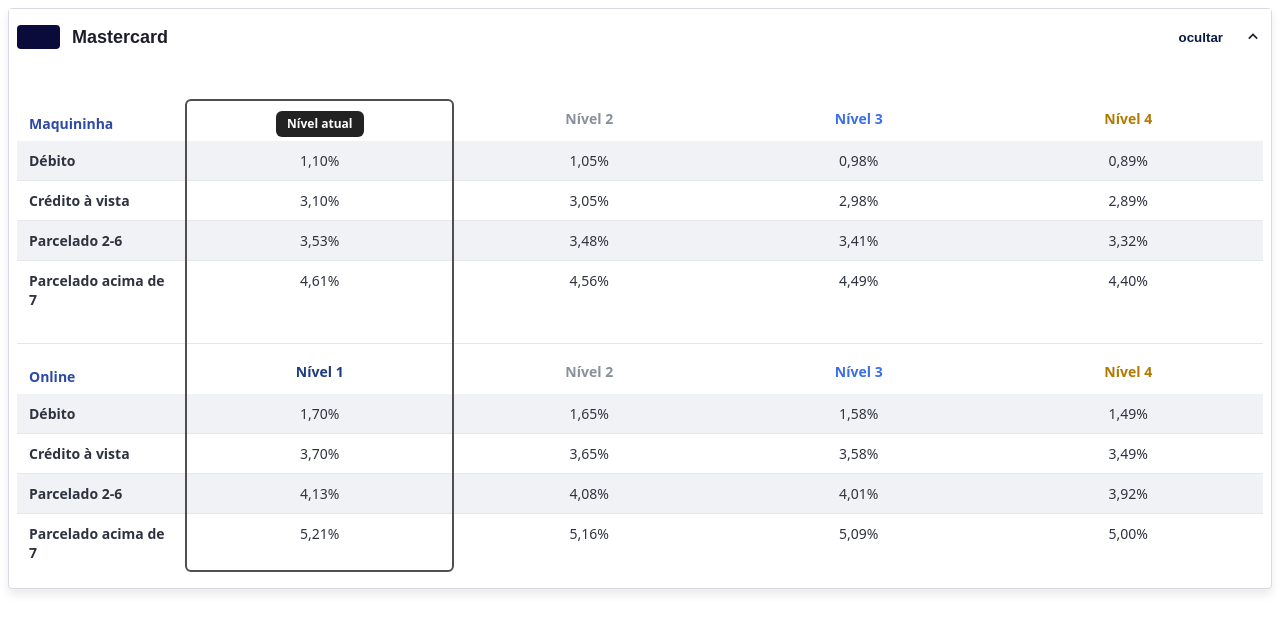
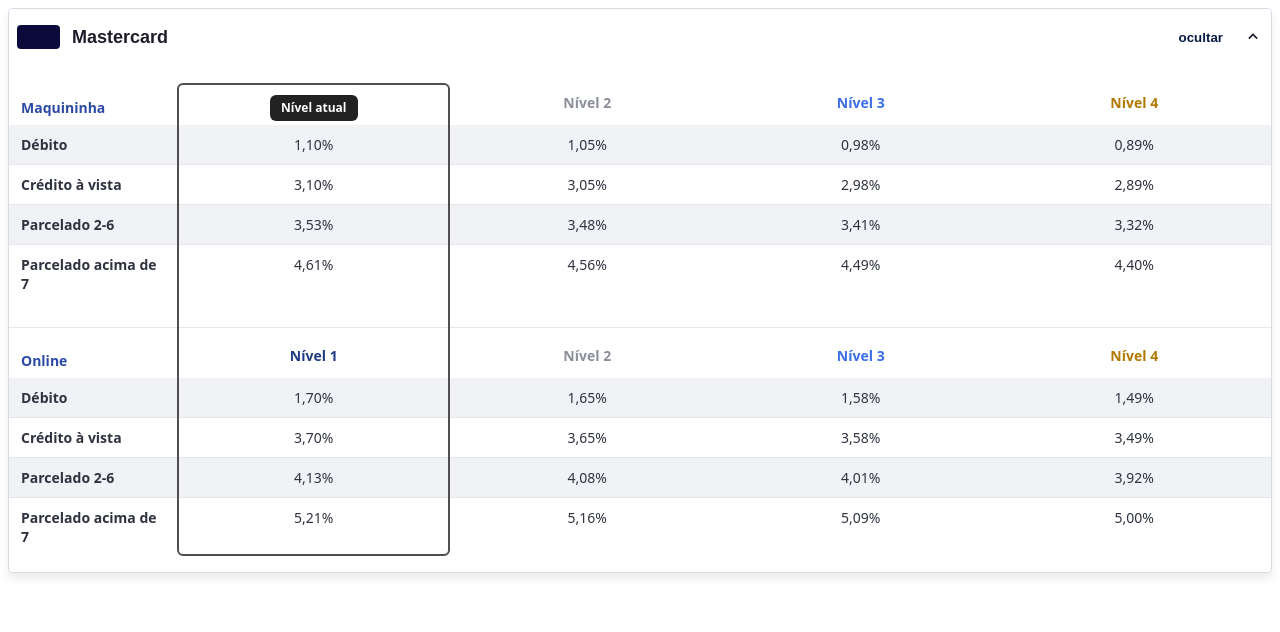
Before and after one commit to eng-ericksantos/eas-design-system, an Angular app: page /home in a window 1280 px wide. Shown: the top 632 px of the page. Built offline with nearby package versions, Linux system fonts and the light colour scheme.

Commit message:
ajustes lateral da tabela

```diff
--- a/src/app/components/bandeiras-tabela/bandeiras-tabela.component.html
+++ b/src/app/components/bandeiras-tabela/bandeiras-tabela.component.html
@@ -17,7 +17,7 @@
       [style.height.px]="overlay.height"
     ></div>
 
-    <!-- TAG “Nível atual” (sempre DENTRO do contorno e ACIMA do header) -->
+    <!-- TAG “Nível atual” (sempre DENTRO e ACIMA do header) -->
     <div
       #tagRef
       class="current-tag"
--- a/src/app/components/bandeiras-tabela/bandeiras-tabela.component.scss
+++ b/src/app/components/bandeiras-tabela/bandeiras-tabela.component.scss
@@ -5,10 +5,13 @@
   --zebra: #f0f2f5;
   --current-border: #4f4f4f;
   --title-blue: #2c4aa5;
+
+  /* novo: gutter horizontal único usado por todo o conteúdo */
+  --gutter: 8px;
+
   font-family: system-ui, -apple-system, Segoe UI, Roboto, Arial, sans-serif;
 }
 
-/* modo embutido */
 :host.embedded {
   width: 100%;
   box-sizing: border-box;
@@ -27,7 +30,7 @@
   padding: 0;
   box-sizing: border-box;
   overflow-x: hidden;
-  /* 👉 impede estourar nas laterais */
+  /* não estoura laterais */
   overflow-y: visible;
 }
 
@@ -36,15 +39,16 @@
   display: flex;
   flex-direction: column;
   align-items: stretch;
-  padding: 0 !important;
   margin: 0 !important;
   max-width: 100%;
   overflow: visible;
   /* sem scroll interno */
   -webkit-overflow-scrolling: touch;
+  box-sizing: border-box;
 
-  /* headroom é aplicado aqui pelo TS (altura da TAG + gaps) */
+  /* headroom para a TAG + GUTTER HORIZONTAL AQUI ✅ */
   padding-top: var(--headroom, 0px);
+  padding-inline: var(--gutter);
 }
 
 .grid {
@@ -57,7 +61,7 @@
   box-sizing: border-box;
 }
 
-/* Alinhar títulos e níveis na MESMA LINHA */
+/* Alinhamento em linha dos headers */
 .header-row {
   margin-bottom: 2px;
   align-items: center;
@@ -108,7 +112,7 @@
 
 .row-zebra .left-col,
 .row-zebra .cell {
-  background: var(--zebra);
+  background: #f0f2f5;
 }
 
 .group .grid:not(:last-child) .cell,
@@ -127,7 +131,7 @@
   position: absolute;
   top: 0;
   /* definido no TS */
-  border: 2px solid var(--current-border);
+  border: 2px solid #4f4f4f;
   border-radius: 6px;
   background: transparent;
   box-sizing: border-box;
@@ -159,10 +163,9 @@
   &::after {
     content: none;
   }
-
-  /* sem seta */
 }
 
+/* cores dos níveis */
 .level-1 {
   color: #1f3b82;
 }
@@ -179,7 +182,7 @@
   color: #b17900;
 }
 
-/* responsivo */
+/* Responsivo */
 :host {
   --left-col: 168px;
   --min-level: 92px;
--- a/src/app/components/bandeiras-tabela/bandeiras-tabela.component.ts
+++ b/src/app/components/bandeiras-tabela/bandeiras-tabela.component.ts
@@ -82,12 +82,12 @@
   tagHeadroom = 26;
 
   private readonly MIN_HEADROOM = 22;  // topo compacto
-  private readonly BORDER = 2;         // borda do contorno
-  private readonly INSET = 10;        // respiro interno da TAG (⬆ levemente maior p/ não “encostar”)
-  private readonly GAP = 6;         // distância entre base da TAG e o header
+  private readonly BORDER = 2;         // largura da borda do contorno
+  private readonly INSET = 10;        // respiro interno da TAG
+  private readonly GAP = 6;         // distância entre a base da TAG e o header
+  private readonly SAFETY = 4;         // folga extra p/ evitar encostar no texto
 
   ngAfterViewInit(): void {
-    // pequena espera para layout estabilizar
     setTimeout(() => this.reflowOverlay());
   }
 
@@ -101,7 +101,7 @@
   @HostListener('window:resize') onResize() { this.reflowOverlay(); }
   @HostListener('window:orientationchange') onOrient() { this.reflowOverlay(); }
 
-  /** Calcula contorno e TAG garantindo que NUNCA ultrapassem o container */
+  /** Calcula contorno e TAG com clamps nas laterais/topo (evita vazamentos) */
   reflowOverlay() {
     const heads = this.levelHeads?.toArray();
     const rows = this.headerRows?.toArray();
@@ -110,46 +110,48 @@
     const container = this.scrollArea.nativeElement;
     const cRect = container.getBoundingClientRect();
 
-    // 1) Coluna atual (baseada no header "Nível X")
+    // coluna atual a partir do header “Nível X”
     const hRect = heads[this.nivelAtual].nativeElement.getBoundingClientRect();
 
-    // posição horizontal relativa ao container (considerando scrollLeft)
+    // posição horizontal relativa ao container (considera scrollLeft)
     let left = hRect.left - cRect.left + container.scrollLeft;
     let width = hRect.width;
 
-    // CLAMP nas laterais do container → nunca estoura
+    // CLAMP nas laterais do container (nunca estoura o card)
     left = Math.max(0, Math.min(left, container.clientWidth - width));
     width = Math.min(width, container.clientWidth - left);
 
-    // 2) Contorno: topo colado acima do header com headroom calculado
+    // topo do primeiro header relativo ao container
     const firstHeaderRect = rows[0].nativeElement.getBoundingClientRect();
     const headerTop = firstHeaderRect.top - cRect.top;
 
-    // mede a TAG para headroom exato (suporta 1 ou 2 linhas)
+    // mede a TAG (suporta quebra em 2 linhas)
     const tagH = this.tagRef?.nativeElement?.offsetHeight || 24;
-    const neededHead = Math.ceil(tagH + this.GAP + this.BORDER + this.INSET);
+
+    // headroom necessário → tag acima do header + borda + inset + folga
+    const neededHead = Math.ceil(tagH + this.GAP + this.BORDER + this.INSET + this.SAFETY);
     this.tagHeadroom = Math.max(this.MIN_HEADROOM, neededHead);
 
+    // contorno: começa “colado” ao início do bloco (acima do header)
     const top = Math.max(0, Math.round(headerTop - this.tagHeadroom));
 
-    // base do contorno = fim da última linha do último grupo
+    // base do contorno: fim da última linha do último grupo
     const lastRow = this.tableRoot.nativeElement
       .querySelector('.group:last-of-type .grid:last-of-type') as HTMLElement | null;
     const lastBottom = lastRow
       ? lastRow.getBoundingClientRect().bottom - cRect.top
       : container.scrollHeight;
-
     const height = Math.max(0, Math.round(lastBottom - top));
 
-    // 3) TAG: sempre DENTRO da largura útil do contorno
+    // largura útil dentro do contorno (limite da TAG)
     const innerW = Math.max(0, width - 2 * (this.BORDER + this.INSET));
     const MIN_TAG_W = 72, MAX_TAG_W = 160;
     const tagMaxWidth = Math.min(Math.max(MIN_TAG_W, innerW), MAX_TAG_W);
 
-    // top da TAG: dentro do contorno e acima do header
+    // TAG sempre DENTRO do contorno e ACIMA do header
     const tagTop = top + this.BORDER + this.INSET;
 
-    // centro da TAG com clamp nas laterais do contorno
+    // centro da TAG clamped nas laterais do contorno
     const measuredTagW = Math.min(tagMaxWidth, (this.tagRef?.nativeElement?.offsetWidth || tagMaxWidth));
     const half = measuredTagW / 2;
     let center = left + width / 2;
@@ -157,13 +159,12 @@
     const maxCenter = left + width - (this.BORDER + this.INSET) - half;
     center = Math.max(minCenter, Math.min(center, maxCenter));
 
-    // 4) aplica
     this.overlay = { left: Math.floor(left), width: Math.floor(width), center, top, height, tagTop, tagMaxWidth };
 
-    // 5) segunda passagem p/ estabilizar caso a TAG mude (quebra de linha)
+    // segunda passada para estabilizar caso a TAG mude de tamanho
     requestAnimationFrame(() => {
-      const tagH2 = this.tagRef?.nativeElement?.offsetHeight || tagH;
-      const need2 = Math.ceil(tagH2 + this.GAP + this.BORDER + this.INSET);
+      const newH = this.tagRef?.nativeElement?.offsetHeight || tagH;
+      const need2 = Math.ceil(newH + this.GAP + this.BORDER + this.INSET + this.SAFETY);
       const next = Math.max(this.MIN_HEADROOM, need2);
       if (Math.abs(next - this.tagHeadroom) >= 1) {
         this.tagHeadroom = next;
--- a/src/app/components/collapsible/collapsible.component.scss
+++ b/src/app/components/collapsible/collapsible.component.scss
@@ -9,7 +9,7 @@
 
   /* paddings iguais ao Figma */
   --cf-pad-x: 8px;
-  /* laterais do conteúdo */
+  /* laterais do conteúdo (AGORA ficam no filho .scroll) */
   --cf-pad-y: 16px;
   /* inferior do conteúdo */
 }
@@ -19,8 +19,8 @@
   border: 1px solid var(--cf-border);
   border-radius: var(--cf-radius);
   box-shadow: var(--cf-shadow);
-  overflow: visible;
-  /* NUNCA cria scroll interno no card */
+  overflow: hidden;
+  /* clipa qualquer vazamento */
 }
 
 .cf-header {
@@ -92,24 +92,26 @@
 
 .cf-panel.open {
   grid-template-rows: auto;
-  /* acompanha altura do conteúdo */
+  /* aberto acompanha a altura do conteúdo */
   opacity: 1;
-  overflow: visible;
-  /* aberto permite overlays aparecerem */
+  overflow: hidden;
+  /* aberto continua clipando laterais do card */
 }
 
+/* 🔄 Removemos os paddings laterais daqui.
+   O gutter horizontal passa a ser responsabilidade do .scroll (no filho). */
 .cf-panel-inner {
   min-height: 0;
   box-sizing: border-box;
-  padding: 0 var(--cf-pad-x) 0;
-  /* laterais */
+  padding: 0;
+  /* ← sem laterais */
   color: var(--cf-text);
   font-size: 14px;
 }
 
 .cf-panel.open .cf-panel-inner {
-  /* topo compacto + headroom para a TAG (definido pelo filho) */
-  padding: calc(8px + var(--content-headroom, 0px)) var(--cf-pad-x) var(--cf-pad-y);
+  /* topo compacto + headroom (definido pelo filho) + bottom do Figma */
+  padding: calc(8px + var(--content-headroom, 0px)) 0 var(--cf-pad-y);
 }
 
 .cf-panel-inner> :first-child {
--- a/src/app/views/home/home.component.html
+++ b/src/app/views/home/home.component.html
@@ -1,7 +1,7 @@
 <app-collapsible
   title="Mastercard"
   accentColor="#0b0b3b"
-  [contentHeadroom]="26"
+  [contentHeadroom]="10"
 >
   <!-- qualquer conteúdo quando aberto -->
   <div class="conteudo">
```
